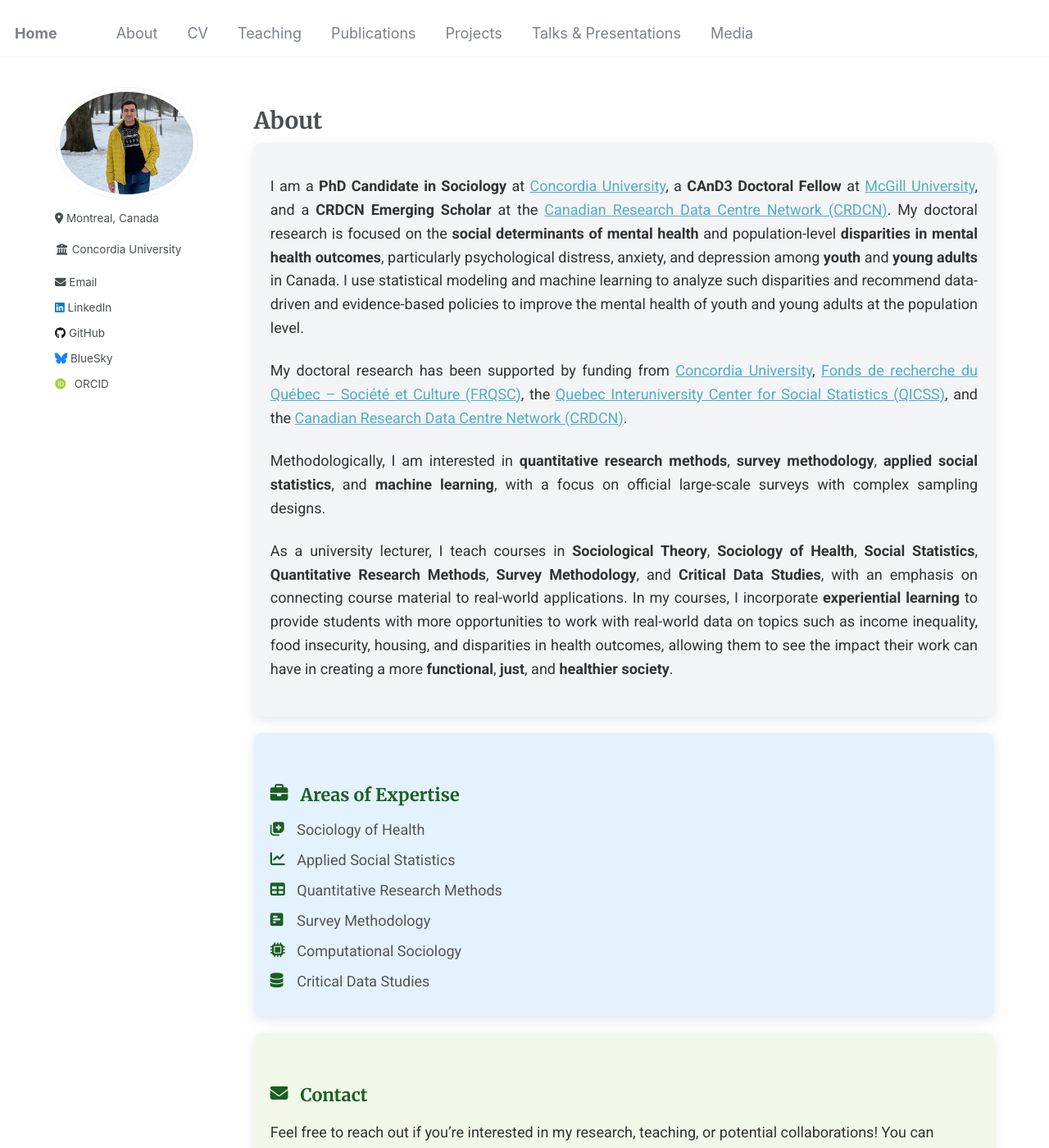
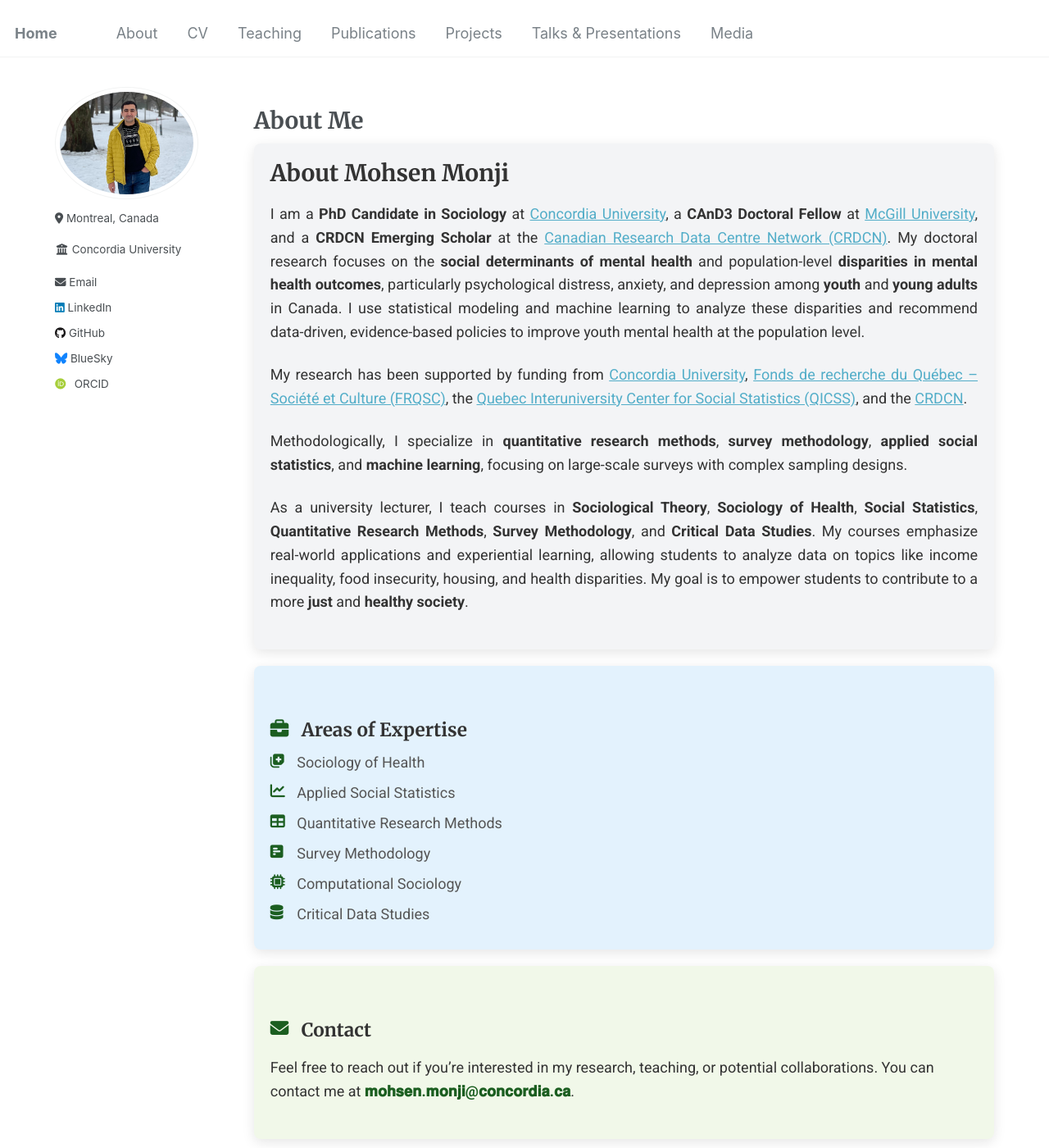
Before and after one commit to Mohsnmonji/mohsnmonji.github.io, a Jekyll site: the page built from about-me.md, in a window 1280 px wide and 1400 px high. Shown: the whole window at 82% size. Built offline with Jekyll 4.4.1, drawn with Linux system fonts in a browser that asks for light colours; some web fonts are replaced; some of the changed text lies outside the part shown.

Commit message:
Update about-me.md

```diff
--- a/about-me.md
+++ b/about-me.md
@@ -1,9 +1,9 @@
 ---
 layout: archive
-title: "About"
+title: "About Me"
 permalink: /about-me/
 author_profile: true
-robots: noindex
+robots: index
 ---
 <style>
   .icon {
@@ -66,40 +66,40 @@ robots: noindex
   }
 </style>
 
-<div class="card">
+<section class="card">
+  <h1>About Mohsen Monji</h1>
   <p>
     I am a <strong>PhD Candidate in Sociology</strong> at
     <a href="https://www.concordia.ca/artsci/sociology-anthropology.html" target="_blank">Concordia University</a>,
     a <strong>CAnD3 Doctoral Fellow</strong> at
     <a href="https://www.mcgill.ca/cand3/our-people/fellows-2024-25" target="_blank">McGill University</a>,
     and a <strong>CRDCN Emerging Scholar</strong> at the
-    <a href="https://crdcn.ca" target="_blank">Canadian Research Data Centre Network (CRDCN)</a>. My doctoral research is focused on the
-    <strong>social determinants of mental health</strong> and population-level <strong>disparities in mental health outcomes</strong>, particularly psychological distress, anxiety, and depression among <strong>youth</strong> and <strong>young adults</strong> in Canada. I use statistical modeling and machine learning to analyze such disparities and recommend data-driven and evidence-based policies to improve the mental health of youth and young adults at the population level.
+    <a href="https://crdcn.ca" target="_blank">Canadian Research Data Centre Network (CRDCN)</a>. My doctoral research focuses on the
+    <strong>social determinants of mental health</strong> and population-level <strong>disparities in mental health outcomes</strong>, particularly psychological distress, anxiety, and depression among <strong>youth</strong> and <strong>young adults</strong> in Canada. I use statistical modeling and machine learning to analyze these disparities and recommend data-driven, evidence-based policies to improve youth mental health at the population level.
   </p>
 
   <p>
-    My doctoral research has been supported by funding from
+    My research has been supported by funding from
     <a href="https://www.concordia.ca/artsci/sociology-anthropology.html" target="_blank">Concordia University</a>,
     <a href="https://www.frq.gouv.qc.ca" target="_blank">Fonds de recherche du Québec – Société et Culture (FRQSC)</a>,
     the <a href="https://www.ciqss.org" target="_blank">Quebec Interuniversity Center for Social Statistics (QICSS)</a>,
-    and the <a href="https://crdcn.ca" target="_blank">Canadian Research Data Centre Network (CRDCN)</a>.
+    and the <a href="https://crdcn.ca" target="_blank">CRDCN</a>.
   </p>
 
   <p>
-    Methodologically, I am interested in <strong>quantitative research methods</strong>, <strong>survey methodology</strong>,
-    <strong>applied social statistics</strong>, and <strong>machine learning</strong>, with a focus on official large-scale surveys with complex sampling designs.
+    Methodologically, I specialize in <strong>quantitative research methods</strong>, <strong>survey methodology</strong>,
+    <strong>applied social statistics</strong>, and <strong>machine learning</strong>, focusing on large-scale surveys with complex sampling designs.
   </p>
 
   <p>
     As a university lecturer, I teach courses in <strong>Sociological Theory</strong>, <strong>Sociology of Health</strong>,
     <strong>Social Statistics</strong>, <strong>Quantitative Research Methods</strong>,
-    <strong>Survey Methodology</strong>, and <strong>Critical Data Studies</strong>, with an emphasis on connecting course material to real-world applications. In my courses, I incorporate <strong>experiential learning</strong> to provide students with more opportunities to work with real-world data on topics such as income inequality, food insecurity, housing, and disparities in health outcomes, allowing them to see the impact their work can have in creating a more
-    <strong>functional</strong>, <strong>just</strong>, and <strong>healthier society</strong>.
+    <strong>Survey Methodology</strong>, and <strong>Critical Data Studies</strong>. My courses emphasize real-world applications and experiential learning, allowing students to analyze data on topics like income inequality, food insecurity, housing, and health disparities. My goal is to empower students to contribute to a more <strong>just</strong> and <strong>healthy society</strong>.
   </p>
-</div>
+</section>
 
-<div class="card">
-  <h3><i class="fas fa-briefcase icon"></i> Areas of Expertise</h3>
+<section class="card">
+  <h2><i class="fas fa-briefcase icon"></i> Areas of Expertise</h2>
   <ul>
     <li><i class="fas fa-notes-medical icon"></i> Sociology of Health</li>
     <li><i class="fas fa-chart-line icon"></i> Applied Social Statistics</li>
@@ -108,12 +108,12 @@ robots: noindex
     <li><i class="fas fa-microchip icon"></i> Computational Sociology</li>
     <li><i class="fas fa-database icon"></i> Critical Data Studies</li>
   </ul>
-</div>
+</section>
 
-<div class="card">
-  <h3><i class="fas fa-envelope icon"></i> Contact</h3>
+<section class="card">
+  <h2><i class="fas fa-envelope icon"></i> Contact</h2>
   <p>
-    Feel free to reach out if you’re interested in my research, teaching, or potential collaborations!
+    Feel free to reach out if you’re interested in my research, teaching, or potential collaborations.
     You can contact me at <span class="email">𝐦𝐨𝐡𝐬𝐞𝐧.𝐦𝐨𝐧𝐣𝐢@𝐜𝐨𝐧𝐜𝐨𝐫𝐝𝐢𝐚.𝐜𝐚</span>.
   </p>
-</div>
+</section>
```
